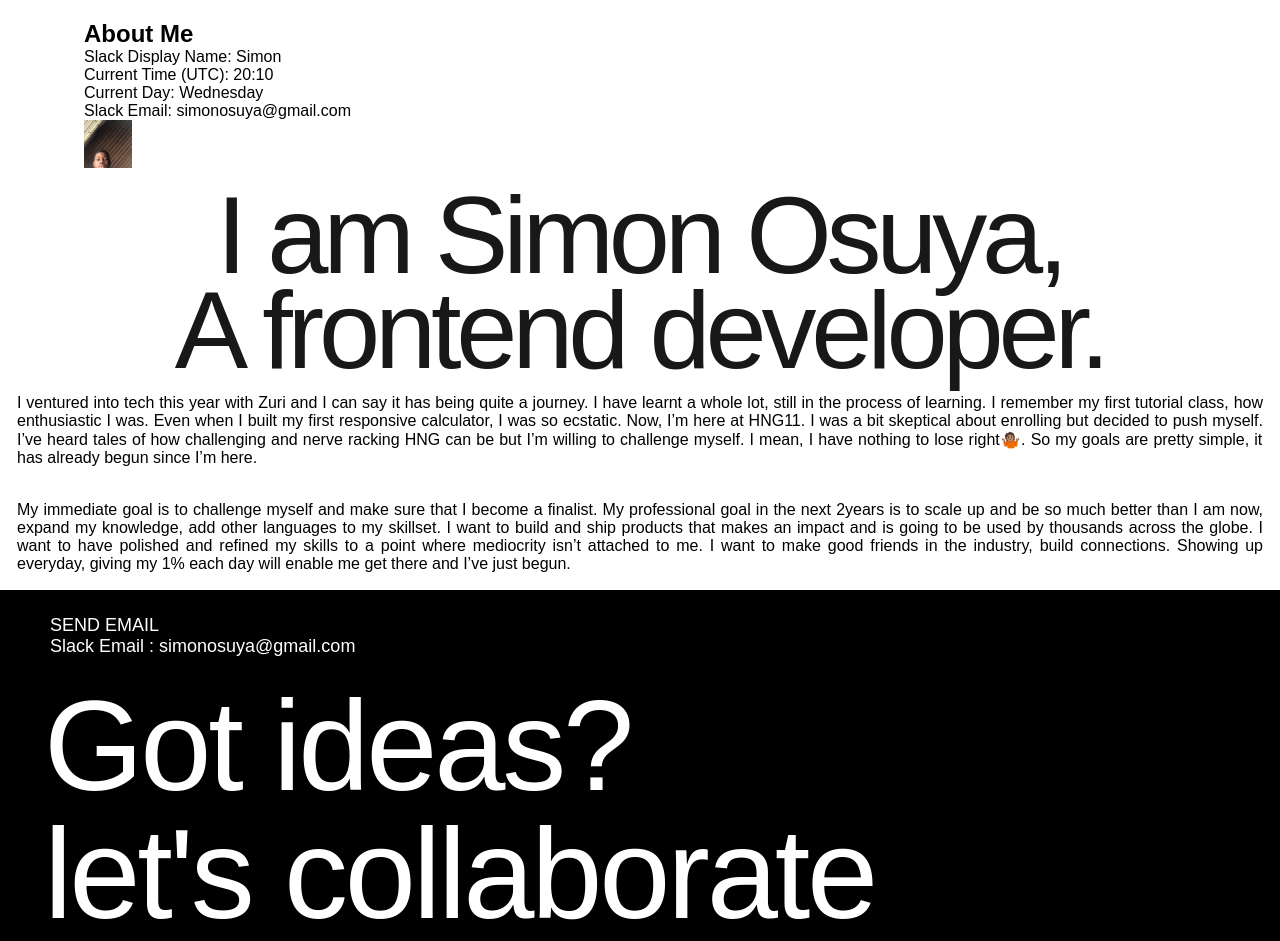
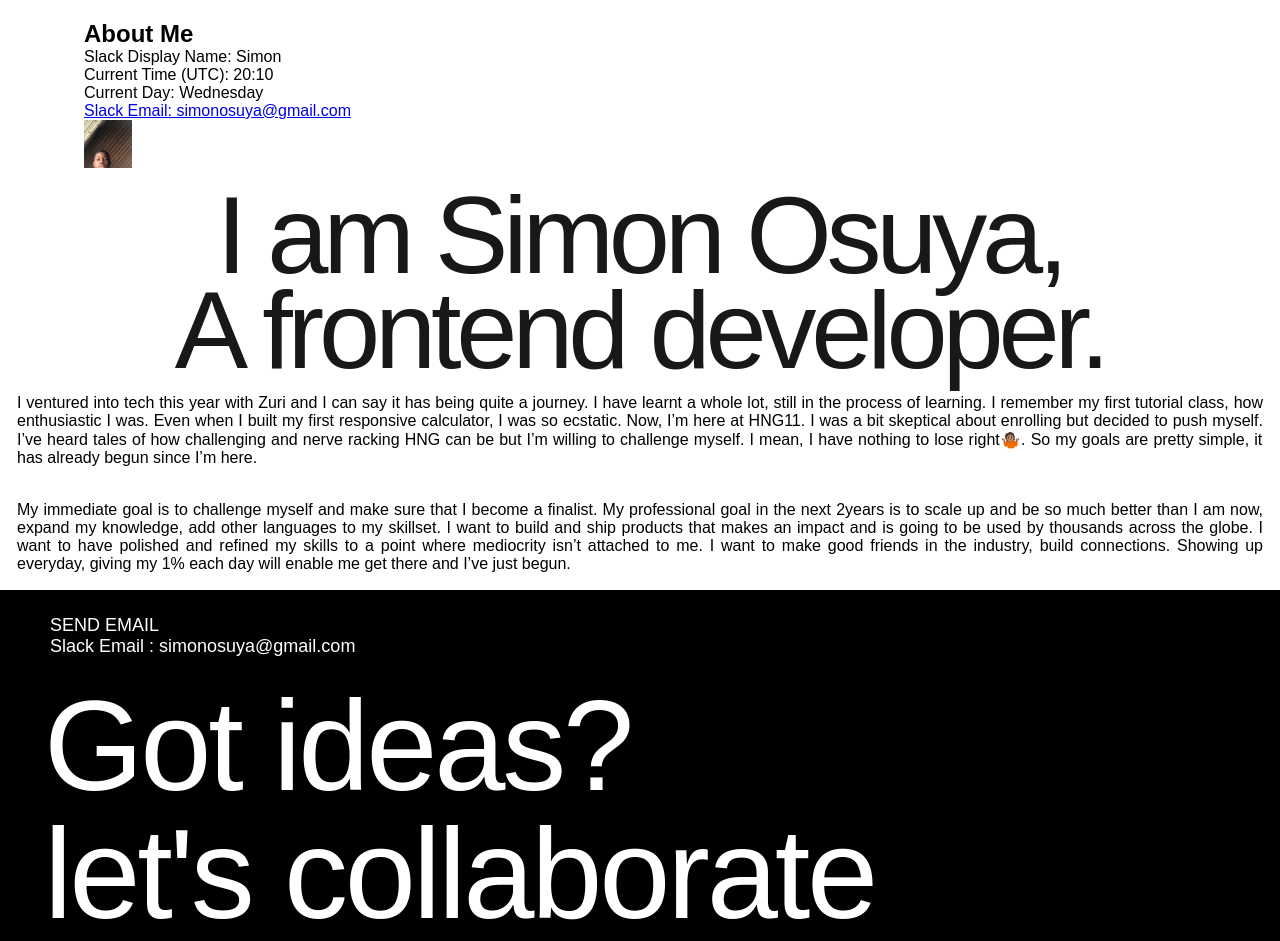
Before and after one commit to sensimon99/My-Tech-goals, a plain HTML site: page index.html in a window 1280 px wide. Shown: the top 941 px of the page. Drawn offline with Linux system fonts and the light colour scheme.

Commit message:
Update index.html

```diff
--- a/index.html
+++ b/index.html
@@ -15,9 +15,9 @@
             <section id="profile">
                 <h2>About Me</h2>
                 <p data-testid="slackDisplayName">Slack Display Name: Simon</p>
-                <p id="" data-testid="currentTimeUTC">Current Time (UTC): <span data-test-id="current-hour" id="currentHour">Current Time</span>:<span data-test-id="current-hour" id="currentMinutes">Current Time</span></p>
+                <p id="" data-testid="currentTimeUTC">Current Time (UTC): <span data-test-id="current-hour" id="currentHour">Current Time</span>:<span data-test-id="current-minutes" id="currentMinutes">Current Time</span></p>
                 <p>Current Day: <span id="current-day" data-testid="currentDay">[Current Day]</span></p>
-                <p data-testid="slackEmail">Slack Email: simonosuya@gmail.com</p>
+                <a href="mailto:simonosuya@gmail.com" data-testid="slackEmail">Slack Email: simonosuya@gmail.com</a>
                 <img src="./Rectangle 104.png" alt="Slack Profile Picture" data-testid="slackProfilePicture">
             </section>
         </nav>
@@ -45,7 +45,7 @@
     <section class="last_secion">
         <nav class="last_nav">
             SEND EMAIL
-                <p class="email">Slack Email : <span data-testid="slackEmail"><a href="https://simonosuya@gmail.com">simonosuya@gmail.com</a></span></p>
+                <p class="email">Slack Email : <span data-testid="slackEmail"><a href="mailto:simonosuya@gmail.com">simonosuya@gmail.com</a></span></p>
         </nav>
         <h1 class="last_header">
             <header>Got ideas?</header>
```
